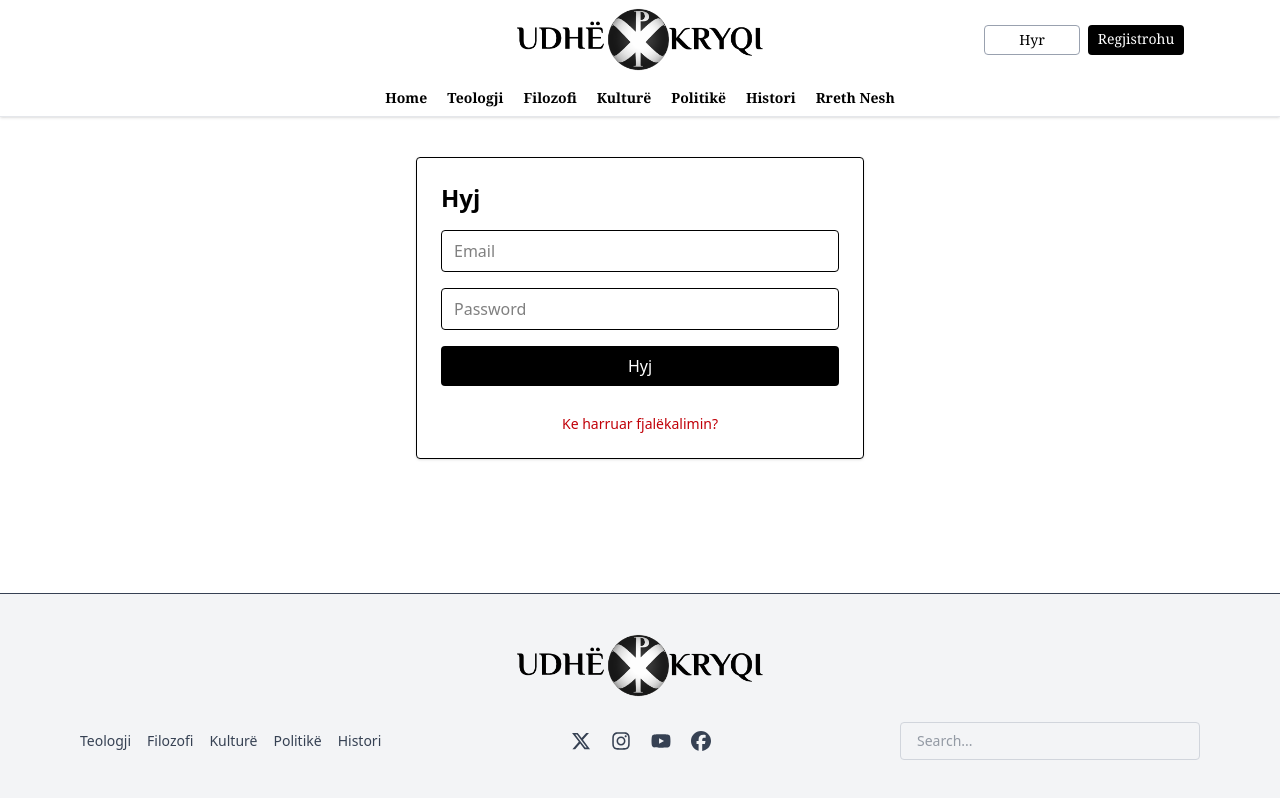
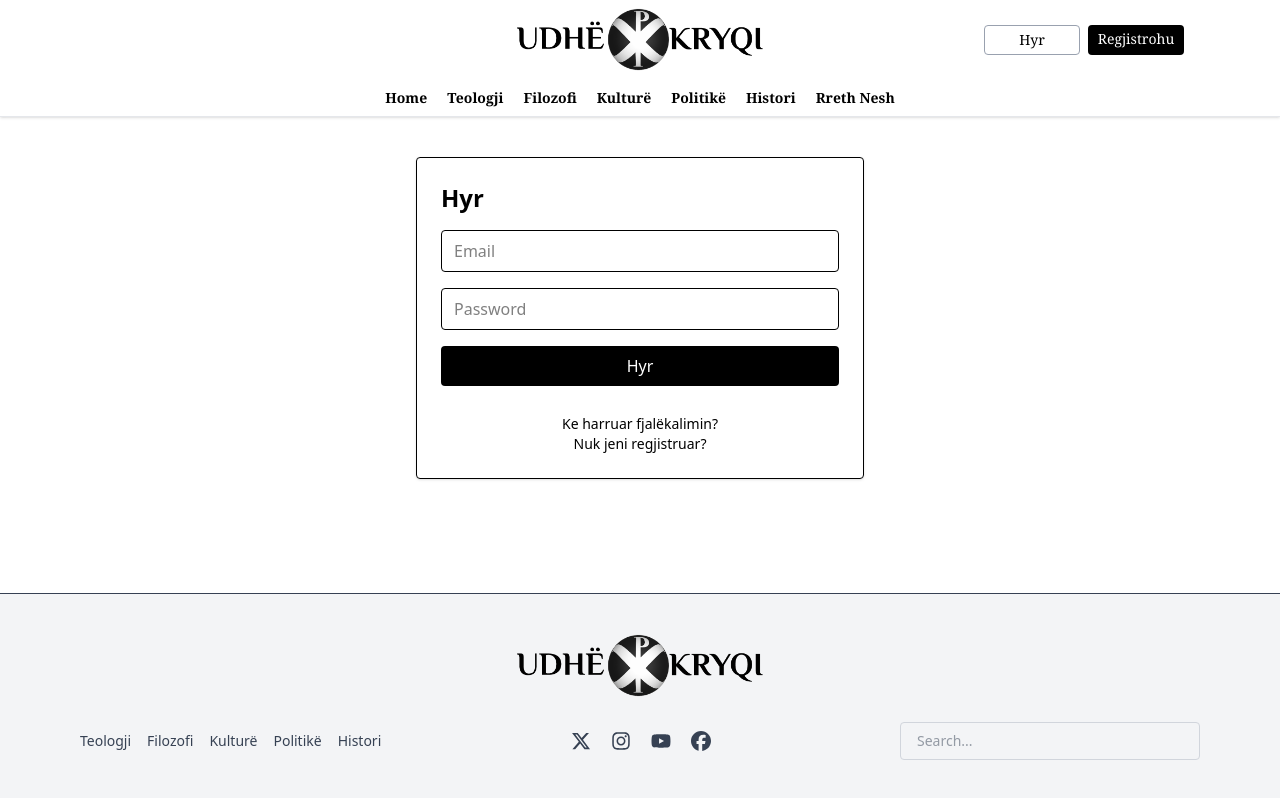
Before and after one commit to kristoferdeda/udhekryqi, a React (Vite) app in the folder frontend/: page /login in a window 1280 px wide. Built offline with nearby package versions, Linux system fonts and the light colour scheme.

Commit message:
Update Login.jsx

```diff
--- a/frontend/src/pages/Login.jsx
+++ b/frontend/src/pages/Login.jsx
@@ -43,7 +43,7 @@ export default function Login() {
 
   return (
     <div className="max-w-md mx-auto mt-10 p-6 border rounded shadow-sm">
-      <h2 className="text-2xl mb-4 font-semibold">Hyj</h2>
+      <h2 className="text-2xl mb-4 font-semibold">Hyr</h2>
       <form onSubmit={handleSubmit} className="space-y-4">
         <input
           name="email"
@@ -67,15 +67,23 @@ export default function Login() {
           type="submit"
           className="w-full bg-black text-white py-2 rounded hover:bg-gray-800"
         >
-          Hyj
+          Hyr
         </button>
         <div className="text-center mt-3">
           <p className="text-sm">
+            <div>
             <a
               href="/forgot-password"
-              className="text-red-700 hover:underline"
+              className="text-black hover:underline"
             >
               Ke harruar fjalëkalimin?
+            </a>
+            </div>
+            <a
+              href="/register"
+              className="text-black hover:underline"
+            >
+              Nuk jeni regjistruar?
             </a>
           </p>
         </div>
```
